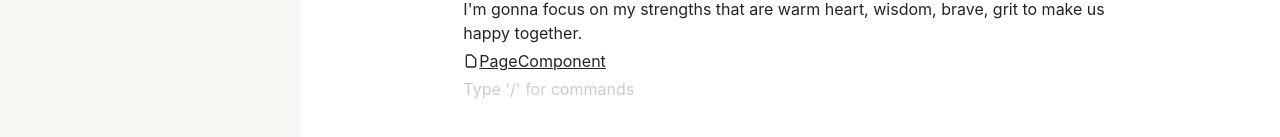
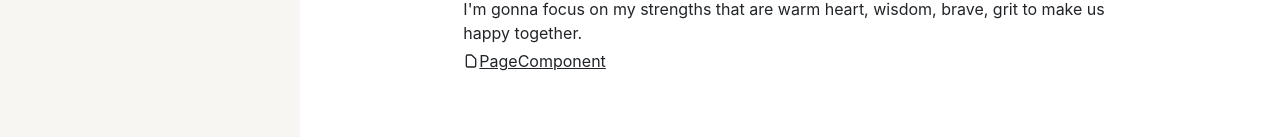
Before and after one commit to hapsoa/noteworld-front-2020, a React app: page / in a window 1280 px wide. Shown: the part 319-456 px from the top of the page. Built offline with nearby package versions, Linux system fonts and the light colour scheme.

Commit message:
update Content, Page, Text Block

```diff
--- a/src/classes/ContentBlock.ts
+++ b/src/classes/ContentBlock.ts
@@ -1,8 +1,14 @@
 import ContentBlockInterface from "../interfaces/ContentBlockInterface";
+import { v4 as uuidv4 } from "uuid";
 
 abstract class ContentBlock implements ContentBlockInterface {
-  id: string = "";
-  keyword: string = "";
+  public id: string = "";
+  public keyword: string = "";
+
+  constructor() {
+    this.id = uuidv4();
+  }
+
   delete(): void {
     throw new Error("Method not implemented.");
   }
--- a/src/classes/PageBlock.ts
+++ b/src/classes/PageBlock.ts
@@ -1,7 +1,7 @@
 import PageBlockInterface from "../interfaces/PageBlockInterface";
 import ContentBlock from "./ContentBlock";
 import TextBlock from "./TextBlock";
-import { v4 as uuidv4 } from "uuid";
+// import { v4 as uuidv4 } from "uuid";
 
 class PageBlock extends ContentBlock implements PageBlockInterface {
   public title: string = "";
@@ -12,13 +12,15 @@ class PageBlock extends ContentBlock implements PageBlockInterface {
     super();
 
     // TODO 1 contentBlockId for test
-    this.contentBlockIds.push(uuidv4());
+    const newTextBlock = new TextBlock();
+    this.contentBlockIds.push(newTextBlock.id);
+    this.contentBlocks.push(newTextBlock);
   }
 
   public getContentBlocks() {
     if (this.contentBlocks.length === 0) {
       // TODO get contentBlocks from server
-      this.contentBlocks.push(new TextBlock());
+
       return this.contentBlocks;
     } else {
       return this.contentBlocks;
--- a/src/classes/TextBlock.ts
+++ b/src/classes/TextBlock.ts
@@ -3,6 +3,11 @@ import ContentBlock from "./ContentBlock";
 
 class TextBlock extends ContentBlock implements TextBlockInterface {
   public content: string = "";
+  public isFocus: boolean = false;
+
+  public constructor() {
+    super();
+  }
 }
 
 export default TextBlock;
--- a/src/components/PageView/PageView.scss
+++ b/src/components/PageView/PageView.scss
@@ -14,6 +14,7 @@
   }
 
   .text-component {
+    height: 24px;
     outline: none;
     &:hover {
       background-color: #efefef;
--- a/src/components/PageView/PageView.tsx
+++ b/src/components/PageView/PageView.tsx
@@ -1,41 +1,52 @@
+/* eslint-disable no-unused-vars */
 import React, { KeyboardEvent, ReactElement } from "react";
 import "./PageView.scss";
 import { HiOutlineDocument } from "react-icons/hi";
 import PageBlock from "../../classes/PageBlock";
 import _ from "lodash";
-import { v4 as uuidv4 } from "uuid";
+// import { v4 as uuidv4 } from "uuid";
+import ContentBlock from "../../classes/ContentBlock";
+import TextBlock from "../../classes/TextBlock";
 
-interface TextListProps {
-  contentBlockIds: string[];
+interface ContentBlockElementListProps {
+  contentBlocks: ContentBlock[];
 
   enterTextBlock(
-    // eslint-disable-next-line no-unused-vars
     currentTextBlockId: string,
-    // eslint-disable-next-line no-unused-vars
     event: KeyboardEvent<HTMLDivElement>
   ): void;
+  handleFocusBlur(): void;
 }
 
-class TextElementList extends React.Component<TextListProps> {
-  constructor(props: TextListProps) {
+class ContentBlockElementList extends React.Component<
+  ContentBlockElementListProps
+> {
+  constructor(props: ContentBlockElementListProps) {
     super(props);
     this.state = {};
   }
 
   render() {
-    const divElements = _.map(this.props.contentBlockIds, (blockId) => (
+    const divElements = _.map(this.props.contentBlocks, (contentBlock) => (
       <div
         contentEditable={true}
         className="text-component"
         style={{ flex: 2, border: "none" }}
-        placeholder="Type '/' for commands"
-        key={blockId}
-        onKeyUp={(event) => this.props.enterTextBlock(blockId, event)}
+        // placeholder="Type '/' for commands"
+        placeholder={
+          (contentBlock as TextBlock).isFocus ? "Type '/' for commands" : ""
+        }
+        key={contentBlock.id}
+        onKeyUp={(event) => this.props.enterTextBlock(contentBlock.id, event)}
         onFocus={() => {
           console.log("focus");
+          (contentBlock as TextBlock).isFocus = true;
+          this.props.handleFocusBlur();
         }}
         onBlur={() => {
           console.log("onBlur");
+          (contentBlock as TextBlock).isFocus = false;
+          this.props.handleFocusBlur();
         }}
       ></div>
     ));
@@ -73,14 +84,13 @@ class PageView extends React.Component<
     this.state = { pageBlock: pageBlock, contentBlockJsxElements };
 
     this.enterTextBlock = this.enterTextBlock.bind(this);
+    this.handleFocusBlur = this.handleFocusBlur.bind(this);
   }
 
   enterTextBlock(
     currentTextBlockId: string,
     event: KeyboardEvent<HTMLDivElement>
   ) {
-    console.log("enterBlock()", event.key);
-
     if (event.key === "Enter") {
       console.log("success enter");
       // dont' apply enter at the current div.
@@ -91,12 +101,17 @@ class PageView extends React.Component<
         currentTextBlockId
       );
 
-      // make new TextComponent
+      // make new TextBlock
+      const newTextBlock = new TextBlock();
+
       this.state.pageBlock.contentBlockIds.splice(
         currentIndex + 1,
         0,
-        uuidv4()
+        newTextBlock.id
       );
+      this.state.pageBlock
+        .getContentBlocks()
+        .splice(currentIndex + 1, 0, newTextBlock);
 
       this.setState({ pageBlock: this.state.pageBlock });
 
@@ -104,7 +119,13 @@ class PageView extends React.Component<
     }
   }
 
+  handleFocusBlur() {
+    this.setState({ pageBlock: this.state.pageBlock });
+  }
+
   render() {
+    const contentBlocks = this.state.pageBlock.getContentBlocks();
+
     return (
       <div className="PageView">
         <img
@@ -129,9 +150,10 @@ class PageView extends React.Component<
               <HiOutlineDocument />
               <div>PageComponent</div>
             </div>
-            <TextElementList
-              contentBlockIds={this.state.pageBlock.contentBlockIds}
+            <ContentBlockElementList
+              contentBlocks={contentBlocks}
               enterTextBlock={this.enterTextBlock}
+              handleFocusBlur={this.handleFocusBlur}
             />
           </div>
           <div style={{ flex: 2 }}></div>
```
Also changed, not shown: .eslintrc.json.
